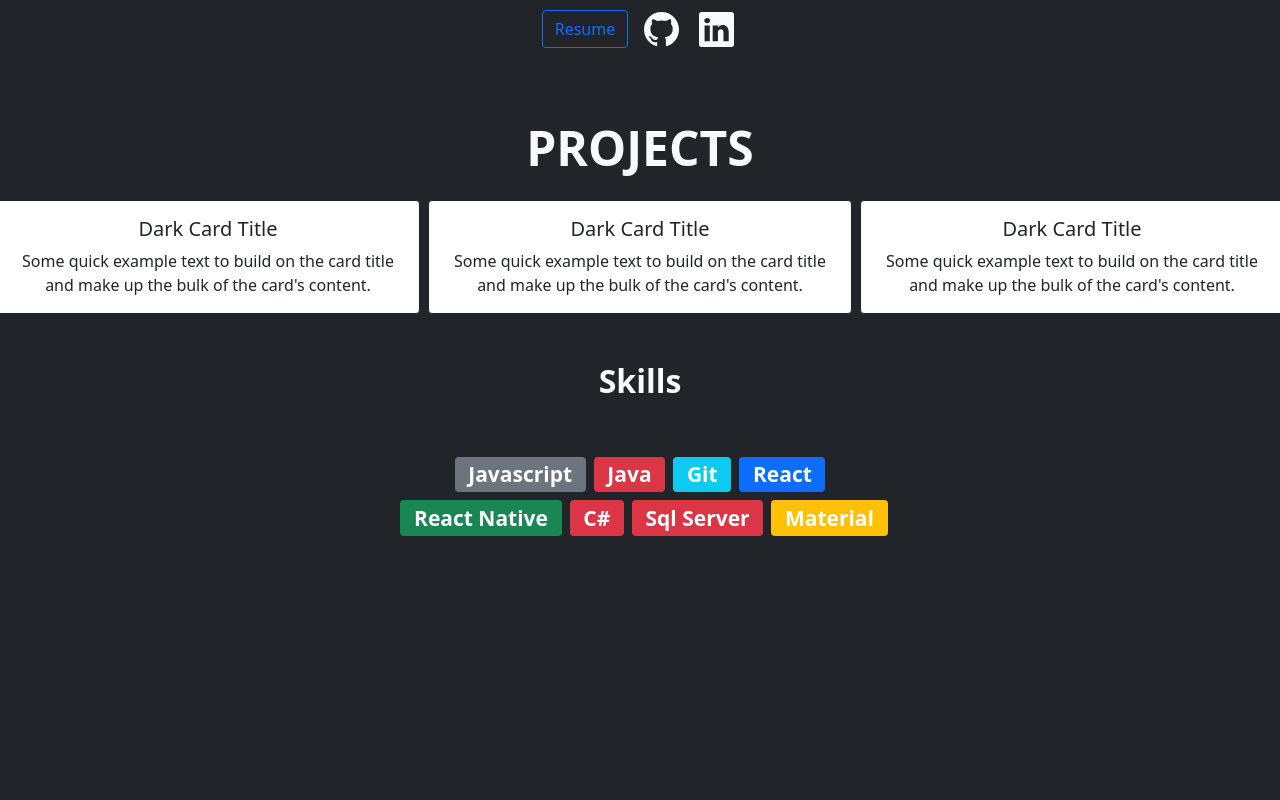
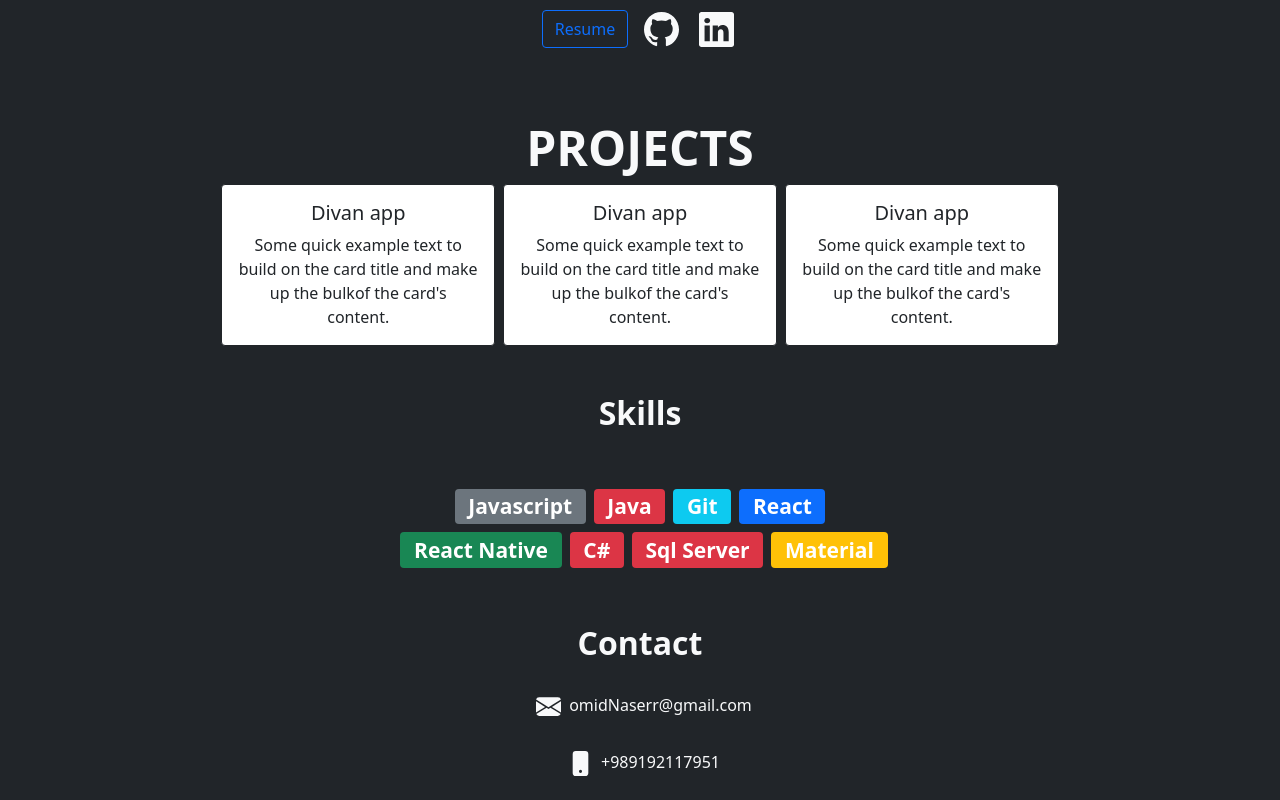
Before and after one commit to nimaessi/adrinsoft-react, a React (Create React App) app: page /resume in a window 1280 px wide. Shown: the part 566-1366 px from the top of the page. Before the commit the page ends 1110 px from the top, so only its background shows below. Built offline with nearby package versions, Linux system fonts and the light colour scheme.

Commit message:
add pr :wink:

```diff
--- /dev/null
+++ b/src/components/resume/Contact.js
@@ -0,0 +1,20 @@
+import * as Icon from 'react-bootstrap-icons';
+
+const Contact = () =>{
+
+    return(
+        <div className="container-fluid mt-5 p-0 text-center overflow-hidden">
+            <h2 className="text-light fw-bolder">Contact</h2>
+            <p className="text-light mt-4">
+                <Icon.EnvelopeFill size="25" className="text-light m-2"/>
+                omidNaserr@gmail.com
+            </p>
+            <p className="text-light">
+                <Icon.PhoneFill size="25" className="text-light m-2"/>
+                +989192117951
+            </p>
+        </div>
+
+    )
+}
+export default Contact;
--- a/src/components/resume/Project.js
+++ b/src/components/resume/Project.js
@@ -3,6 +3,25 @@ import Row from 'react-bootstrap/Row';
 import Col from 'react-bootstrap/Col';
 
 const Project = () =>{
+
+    const items = [
+        {
+            id : 1,
+            title : "Divan app",
+            description : "Some quick example text to build on the card title and make up the bulkof the card's content.",
+        },
+        {
+            id : 2,
+            title : "Divan app",
+            description : "Some quick example text to build on the card title and make up the bulkof the card's content.",
+        },
+        {
+            id : 3,
+            title : "Divan app",
+            description : "Some quick example text to build on the card title and make up the bulkof the card's content.",
+        },
+
+    ]
 
     return(
         <div className="container-fluid mt-5 p-0 text-center overflow-hidden">
@@ -10,41 +29,24 @@ const Project = () =>{
                 PROJECTS
              </h1>
              <div className="row text-center">
+                 <div className="col-md-2"></div>
+                 <div className="col-md-8">
                     <Row xs={1} md={3} className="g-2 mx-auto">
-                    <Col className="text-center">
+                        {items.map((item) =>(
+                                <Col className="text-center" key={item.id}>
                                     <Card border="dark">
                                         <Card.Body>
-                            <Card.Title>Dark Card Title</Card.Title>
+                                        <Card.Title>{item.title}</Card.Title>
                                         <Card.Text>
-                                Some quick example text to build on the card title and make up the bulk
-                                of the card's content.
+                                            {item.description}
                                         </Card.Text>
                                         </Card.Body>
                                     </Card>
                                 </Col>
-                    <Col className="text-center">
-                        <Card border="dark">
-                            <Card.Body>
-                            <Card.Title>Dark Card Title</Card.Title>
-                            <Card.Text>
-                                Some quick example text to build on the card title and make up the bulk
-                                of the card's content.
-                            </Card.Text>
-                            </Card.Body>
-                        </Card>
-                    </Col>
-                    <Col className="text-center">
-                        <Card border="dark">
-                            <Card.Body>
-                            <Card.Title>Dark Card Title</Card.Title>
-                            <Card.Text>
-                                Some quick example text to build on the card title and make up the bulk
-                                of the card's content.
-                            </Card.Text>
-                            </Card.Body>
-                        </Card>
-                    </Col>
+                        ))}
                     </Row>
+                 </div>
+                 <div className="col-md-2"></div>
              </div>
         </div>
     )
--- a/src/components/resume/Resume.js
+++ b/src/components/resume/Resume.js
@@ -1,3 +1,4 @@
+import Contact from "./Contact";
 import Header from "./Header";
 import Project from "./Project";
 import Skill from "./Skill";
@@ -11,6 +12,7 @@ const Resume = () => {
             <Header/>
             <Project/>
             <Skill/>
+            <Contact/>
         </div>
     </>
     )
--- a/src/components/resume/Skill.js
+++ b/src/components/resume/Skill.js
@@ -17,7 +17,6 @@ const Skill = () => {
                <Badge bg="warning mt-2  ms-2">Material</Badge>
 
             </h3>
-
         </div>
     )
 }
```
Also changed, not shown: public/assets/myImages/developer.png. Lines whose indentation alone changed are shown as unchanged.
